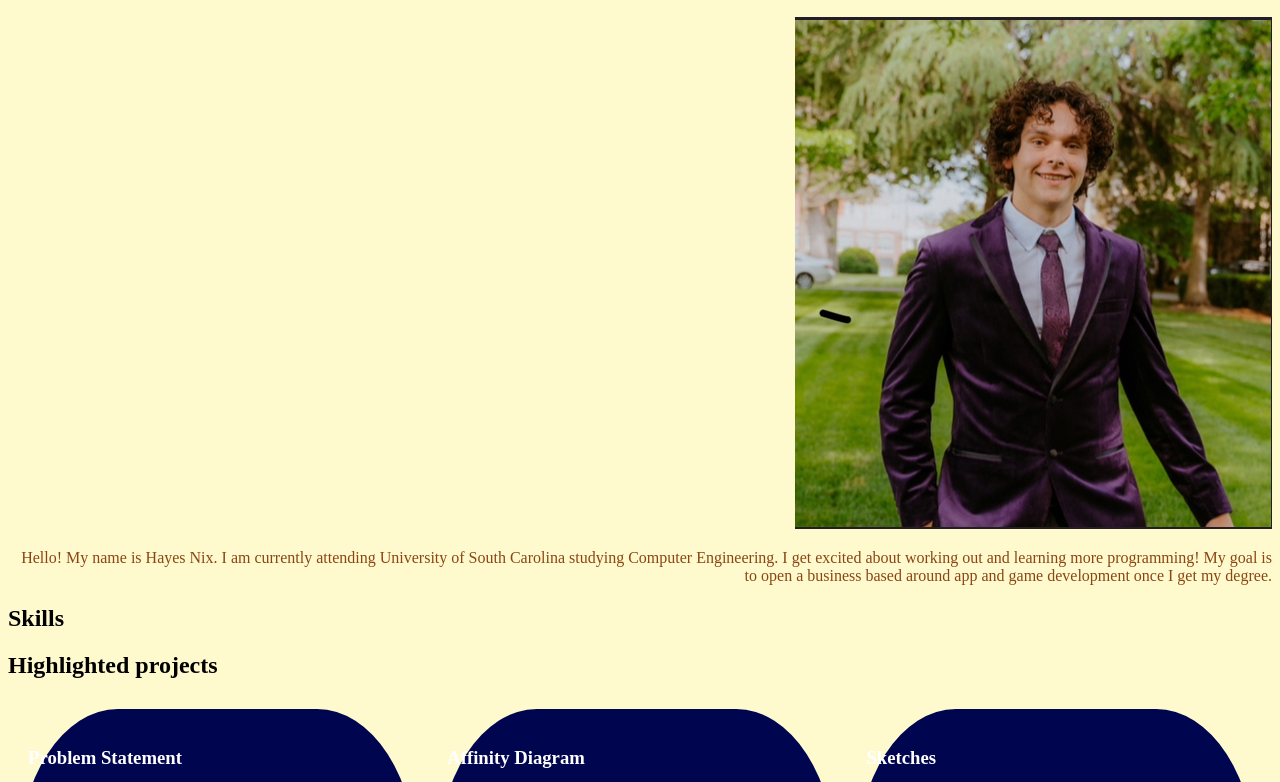
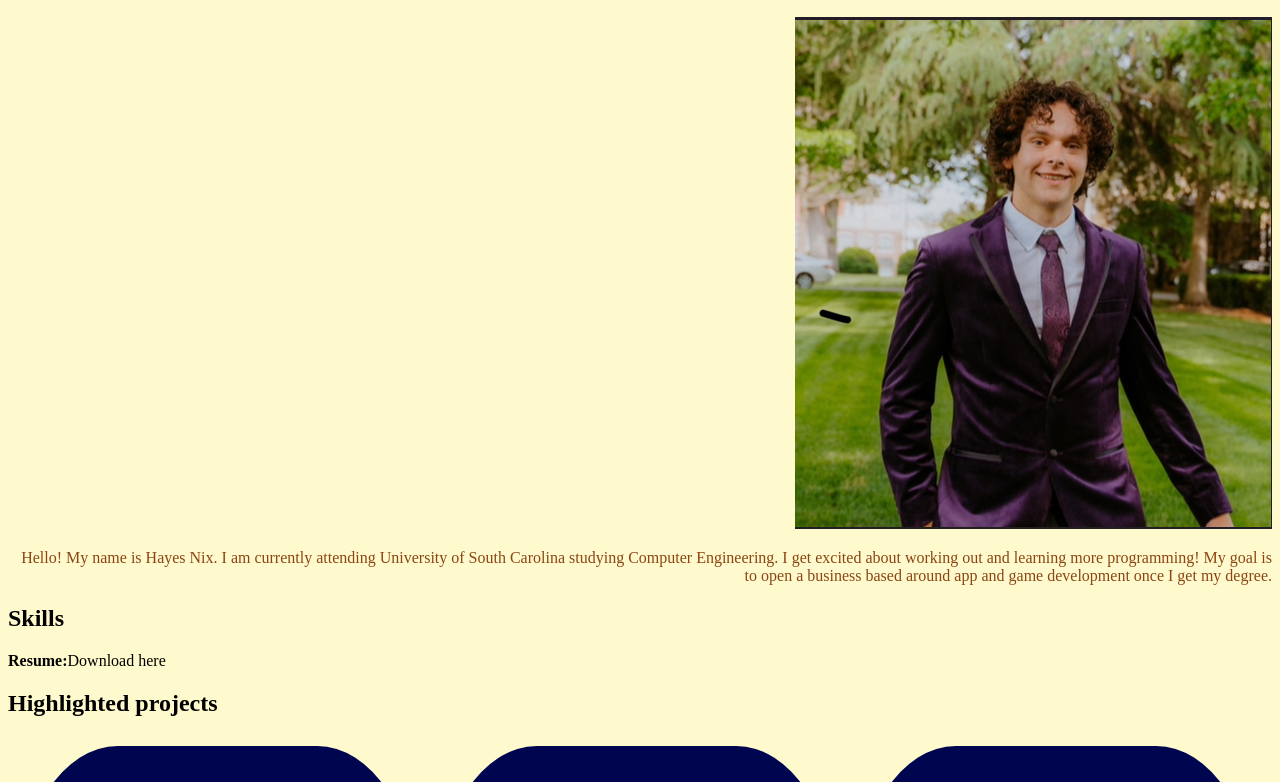
Before and after one commit to htnix/htnix, a plain HTML site: page index.html in a window 1280 px wide. Shown: the part 110-892 px from the top of the page. Drawn offline with Linux system fonts and the light colour scheme.

Commit message:
Add files via upload

```diff
--- a/index.html
+++ b/index.html
@@ -17,7 +17,9 @@
       </div>
 
     <h2>Skills</h2>
-    <div class="skills"></div>
+    <div class="skills">
+      <p><b>Resume:</b><a href="Resume (1).pdf">Download here</a></p>
+    </div>
 
     <h2>Highlighted projects</h2>
     <div class="projects">
--- a/styles.css
+++ b/styles.css
@@ -34,7 +34,7 @@ h1{
 
 a { /* change the appearance of ALL links */
     text-decoration: none;
-    color: white;
+    color: black;
     }
     .project p { /* change the appearance of paragraph tags inside .project divs */
     text-align: center;
```
Also changed, not shown: 1 other file.
